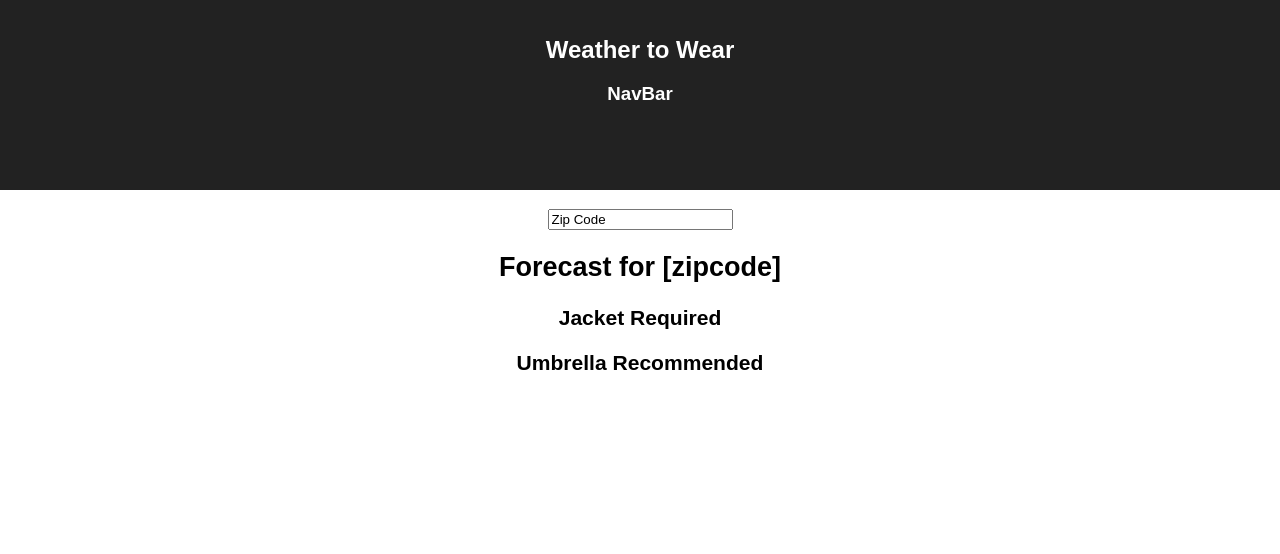
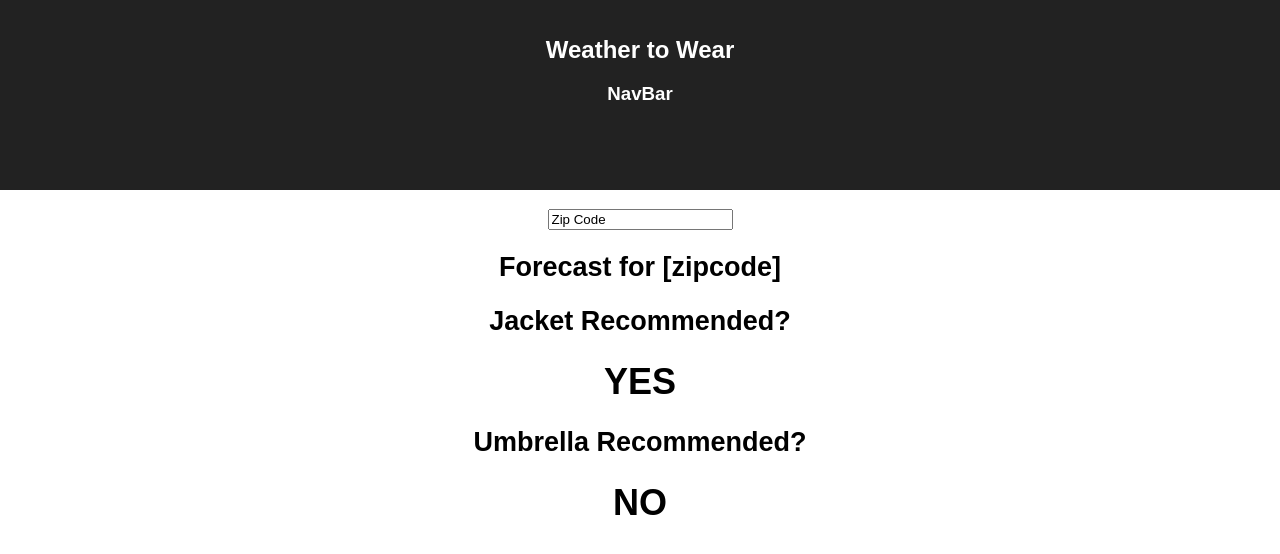
Before and after one commit to hyoyou/weather-to-wear, a React (Create React App) app in the folder weather-to-wear-client/: page / in a window 1280 px wide. Shown: the top 554 px of the page. Built offline with nearby package versions, Linux system fonts and the light colour scheme.

Commit message:
stub out Jacket and Umbrella components

```diff
--- a/weather-to-wear-client/src/Components/ForecastDetail.js
+++ b/weather-to-wear-client/src/Components/ForecastDetail.js
@@ -1,15 +1,21 @@
 import React, { Component } from 'react';
+
+import Jacket from './Jacket';
+import Umbrella from './Umbrella';
 
 class ForecastDetail extends Component {
   render() {
     return (
       <div>
         <h2>Forecast for [zipcode]</h2>
-        <h3>Jacket Required</h3>
-        <h3>Umbrella Recommended</h3>
+        <Jacket />
+        <Umbrella />
       </div>
     )
   }
 }
 
 export default ForecastDetail;
+
+// Later extract Jacket and Umbrella to one component and pass in props?
+// Reuse this component for each city saved for user
--- /dev/null
+++ b/weather-to-wear-client/src/Components/Jacket.js
@@ -0,0 +1,12 @@
+import React, { Component } from 'react'
+
+export default class Jacket extends Component {
+  render() {
+    return (
+      <div>
+        <h2>Jacket Recommended?</h2>
+        <h1>YES</h1>
+      </div>
+    )
+  }
+}
--- /dev/null
+++ b/weather-to-wear-client/src/Components/Umbrella.js
@@ -0,0 +1,12 @@
+import React, { Component } from 'react';
+
+export default class Umbrella extends Component {
+  render() {
+    return (
+      <div>
+        <h2>Umbrella Recommended?</h2>
+        <h1>NO</h1>
+      </div>
+    )
+  }
+}
```
